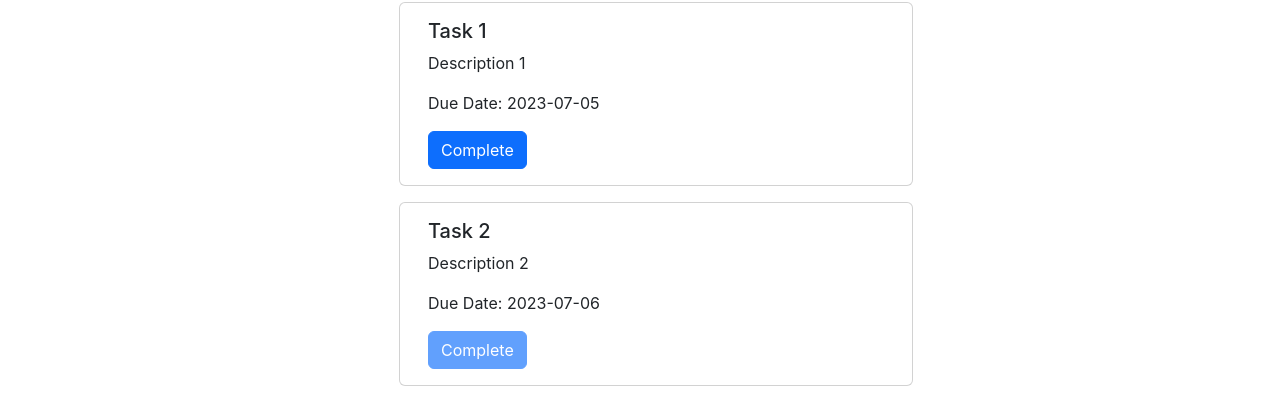
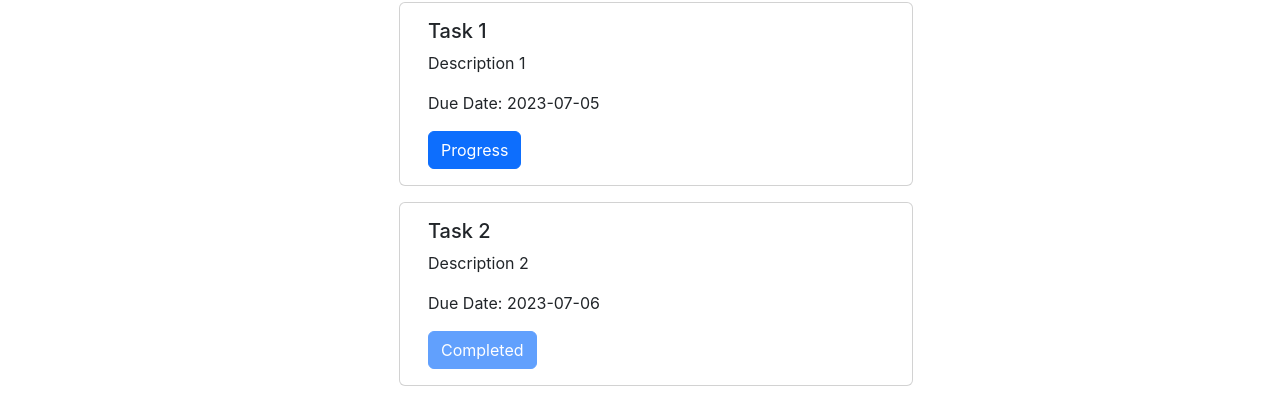
Before and after one commit to eduper1/react-django, a React (Create React App) app in the folder frontend/schedule/: page / in a window 1280 px wide. Shown: the part 478-893 px from the top of the page. Built offline with nearby package versions, Linux system fonts and the light colour scheme.

Commit message:
able to toggle completeBn label depending on the status of the schedule

```diff
--- a/frontend/schedule/src/App.js
+++ b/frontend/schedule/src/App.js
@@ -34,6 +34,16 @@ function App() {
     settodos([...todos, newTodo]);
   }
 
+  function toggleCompleteBtn (id){
+    const updateSchedule = todos.map((schedule) => {
+      if (id === schedule.id){
+        return {...schedule, isComplete: !schedule.isComplete};
+      }
+      return schedule;
+    });
+    settodos(updateSchedule);
+  }
+
   const TaskList = todos.map((todo)=> (
     <Todo
       id={todo.id}
@@ -41,6 +51,7 @@ function App() {
       description={todo.description}
       dueDate={todo.dueDate}
       isComplete={todo.isComplete}
+      toggleCompleteBtn={toggleCompleteBtn}
       />
     ));
 
--- a/frontend/schedule/src/componets/Tod.js
+++ b/frontend/schedule/src/componets/Tod.js
@@ -12,7 +12,7 @@ function Todo(props){
             <h5 className="card-title">{props.title}</h5>
             <p className="card-text">{props.description}</p>
             <p className="card-text">Due Date: {props.dueDate}</p>
-            <button className="btn btn-primary" disabled={props.isComplete}>Complete</button>
+            <button className="btn btn-primary" disabled={props.isComplete} onClick={()=> props.toggleCompleteBtn(props.id)} >{!props.isComplete ? "Progress":"Completed"}</button>
           </div>
         </div>
           {/* </div> */}
```
